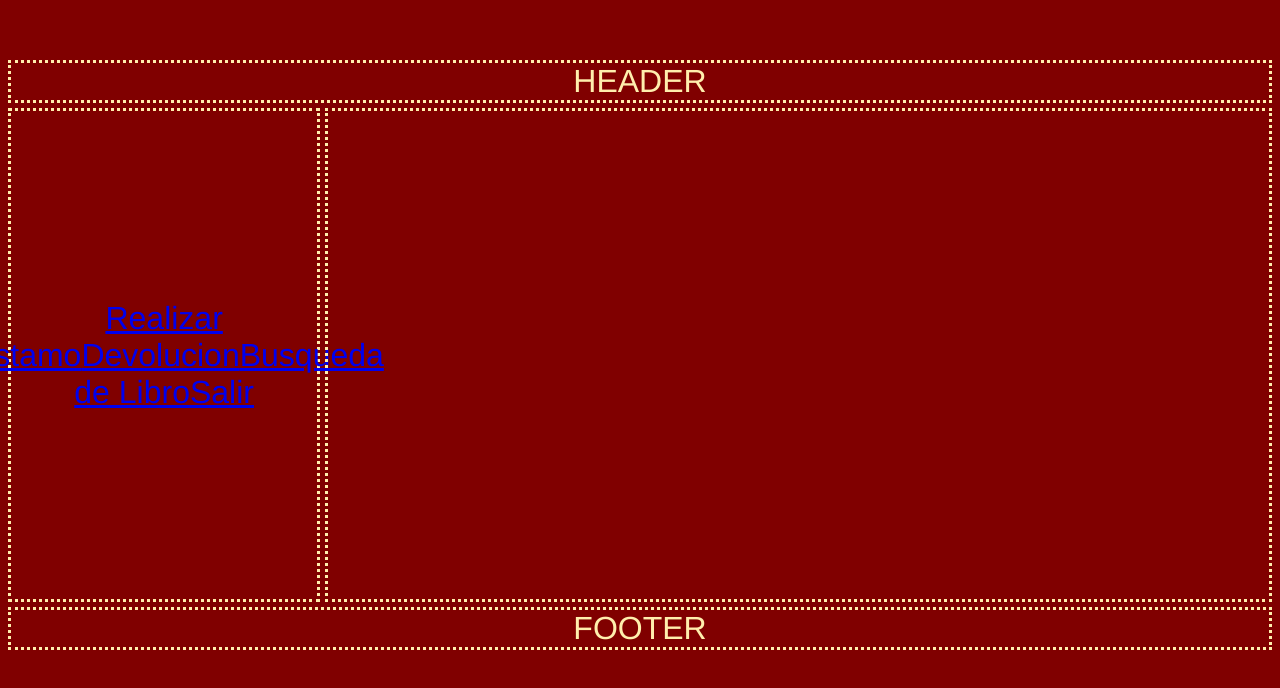
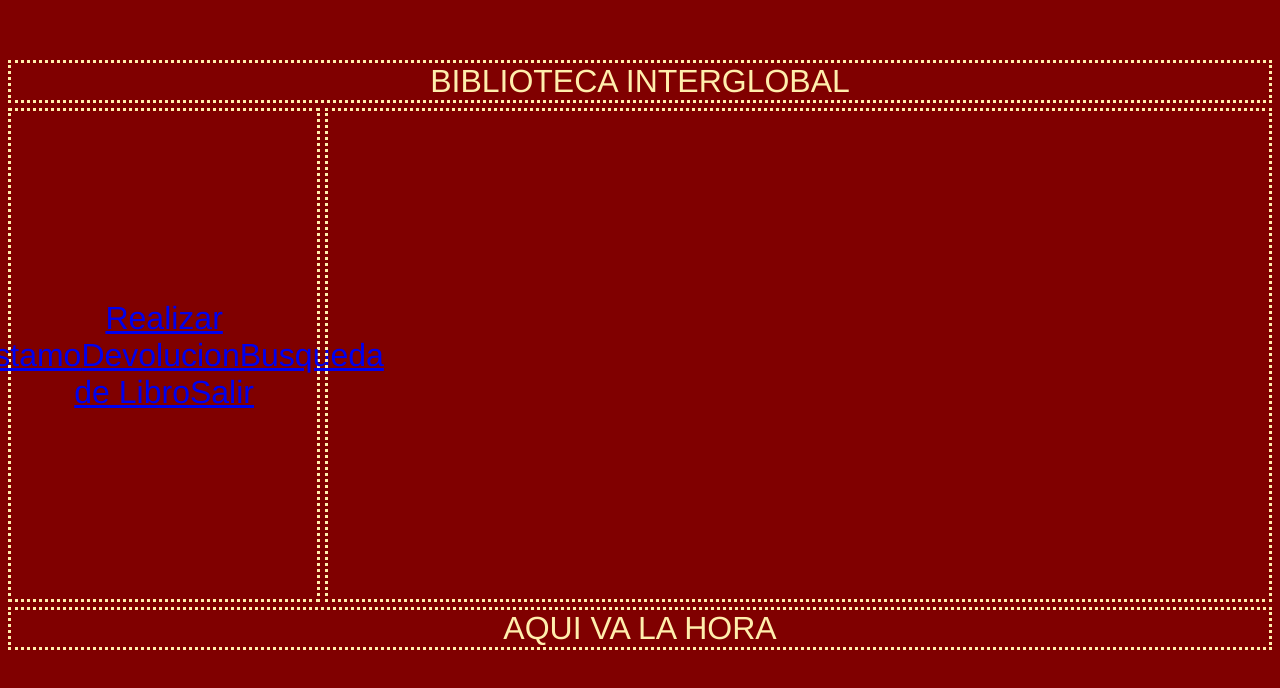
Before and after one commit to betangaranga/interglobal, a Vue app: page /#/principal in a window 1280 px wide. Shown: the top 688 px of the page. Built offline with nearby package versions, Linux system fonts and the light colour scheme; no server answers; sample sign-in values are in the browser's storage.

Commit message:
Se arreglan errores

```diff
--- a/src/components/Hijo.vue
+++ b/src/components/Hijo.vue
@@ -9,7 +9,7 @@
         name: 'Child1',
         data () {
             return {
-                msg: 'Welcome to Your Vue.js App'
+                msg: 'ESTO SE ACTUALIZA DEPENDIENDO DE LA OPCIONffffffffff'
             }
         }
     }
--- a/src/components/Principal.vue
+++ b/src/components/Principal.vue
@@ -1,7 +1,7 @@
 <template lang="html">
   <div class="contenedor">
     <div class="header">
-HEADER
+BIBLIOTECA INTERGLOBAL
     </div>
     <div class="menu">
       <p>
@@ -16,7 +16,7 @@ HEADER
 
     </div>
     <div class="footer">
-FOOTER
+AQUI VA LA HORA
     </div>
   </div>
 </template>
```
Also changed, not shown: src/router/assets/logo.png (renamed from src/assets/logo.png).
